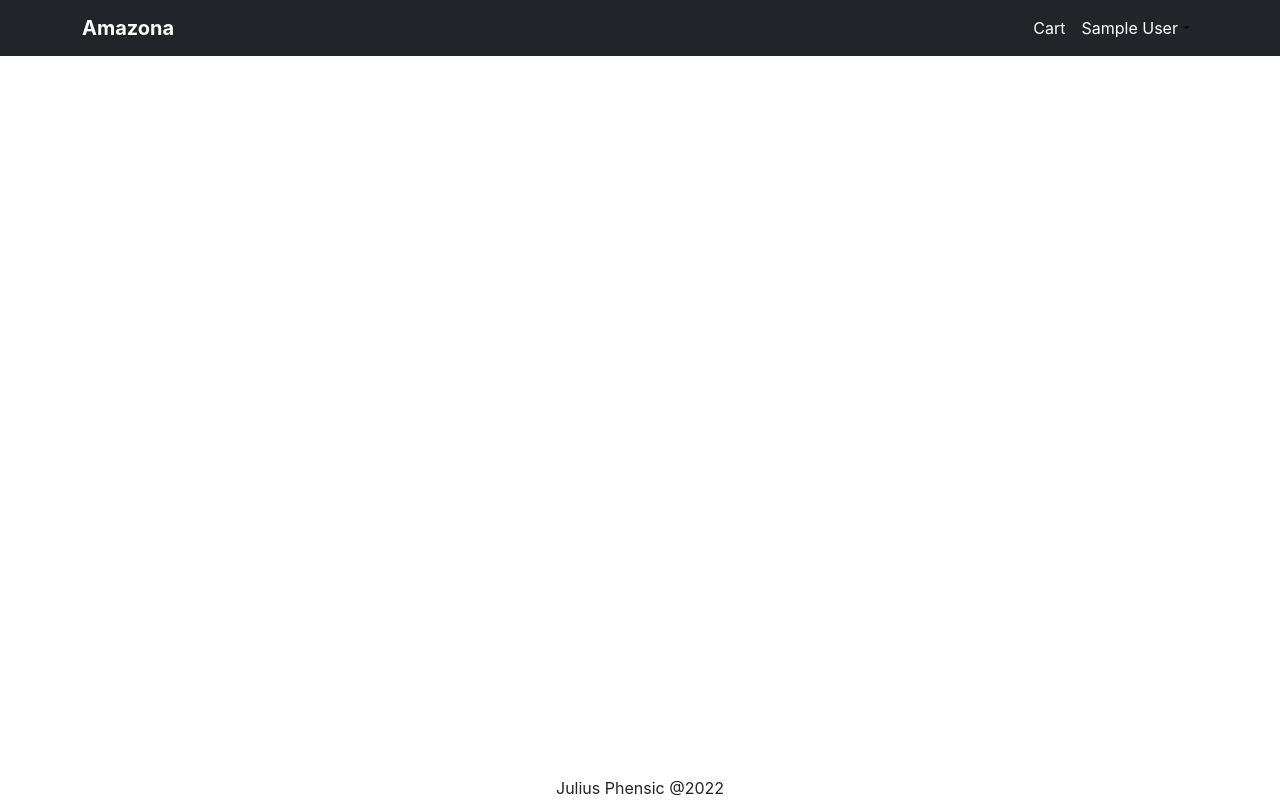
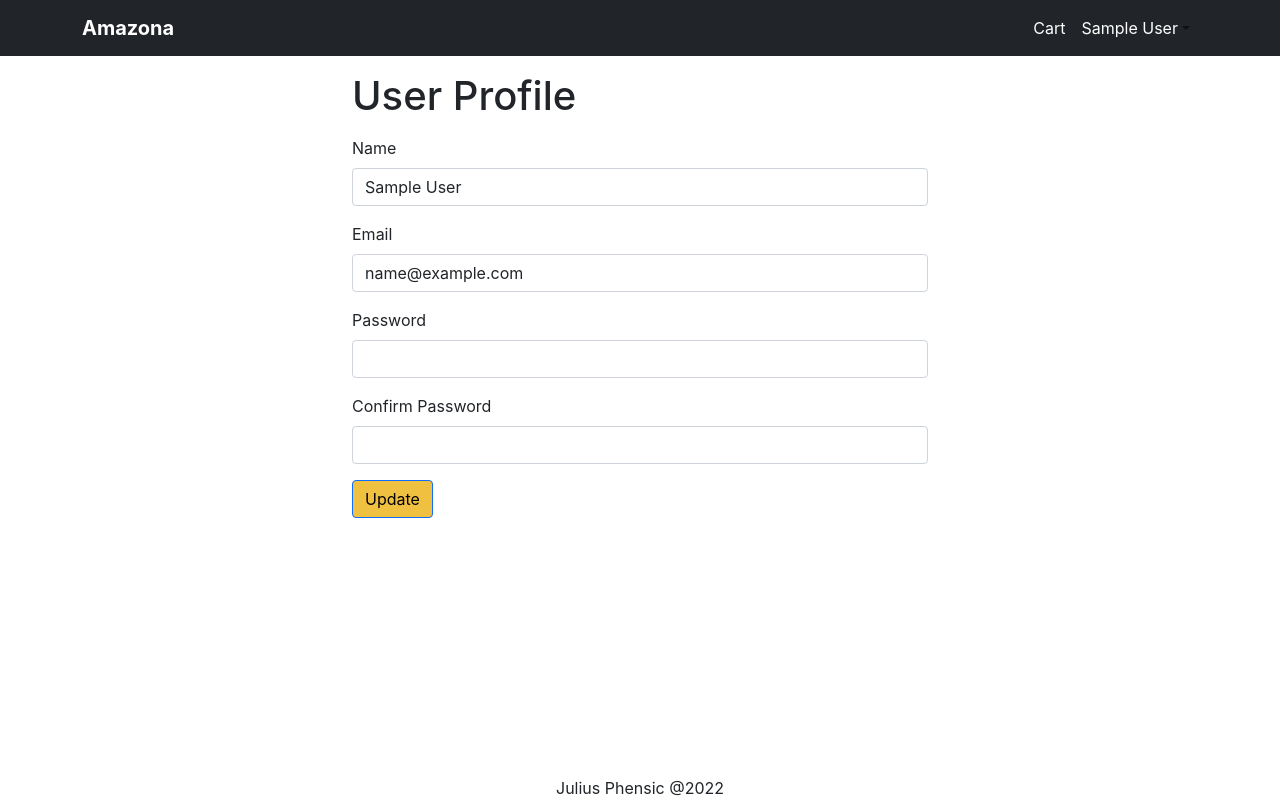
Before and after one commit to Julius170/MERN-Website, a React (Create React App) app in the folder frontend/: page /profile in a window 1280 px wide. Built offline with nearby package versions, Linux system fonts and the light colour scheme; sample sign-in values are in the browser's storage.

Commit message:
added the profile screen (has a few bugs too)

```diff
--- a/frontend/src/App.js
+++ b/frontend/src/App.js
@@ -16,6 +16,7 @@
 import PlaceOrderScreen from './screens/PlaceOrderScreen';
 import OrderScreen from './screens/OrderScreen';
 import OrderHistoryScreen from './screens/OrderHistoryScreen';
+import ProfileScreen from './screens/ProfileScreen';
 
 
 function App() {
@@ -27,6 +28,7 @@
       localStorage.removeItem('userInfo');
       localStorage.removeItem('shippingAddress');
       localStorage.removeItem('paymentMethod');
+      window.location.href = '/signin';
     };
   return (
      <BrowserRouter>
@@ -97,6 +99,7 @@
               <Route path='/placeorder' element={<PlaceOrderScreen />} />
               <Route path='/order/:id' element={<OrderScreen />} />
               <Route path='/orderhistory' element={<OrderHistoryScreen />} />
+              <Route path='/profile' element={<ProfileScreen />} />
               <Route path='/' element={<HomeScreen />} />
             </Routes>
           </Container>
--- a/frontend/src/index.js
+++ b/frontend/src/index.js
@@ -26,5 +26,5 @@
 
 // If you want to start measuring performance in your app, pass a function
 // to log results (for example: reportWebVitals(console.log))
-// or send to an analytics endpoint. Learn more: https://bit.ly/CRA-vitals
+// or send to an analytics endpoint. Learn more: https:/ /bit.ly/CRA-vitals
 reportWebVitals();
--- a/frontend/src/screens/ProductScreen.js
+++ b/frontend/src/screens/ProductScreen.js
@@ -8,7 +8,6 @@
 import MessageBox from "../components/MessageBox";
 import { getError } from "../utils";
 import { Store } from "../Store";
-// import Product from "../components/Products";
 
 const reducer = (state, action) => {
     switch(action.type) {
--- /dev/null
+++ b/frontend/src/screens/ProfileScreen.js
@@ -0,0 +1,106 @@
+import React, { useContext, useReducer, useState } from 'react'
+import { Store } from '../Store'
+import { Helmet } from 'react-helmet-async';
+import { Form, Button } from 'react-bootstrap';
+import { toast } from 'react-toastify';
+import { getError } from '../utils';
+import axios from 'axios';
+
+
+const reducer = (state, action) => {
+    switch (action.type) {
+        case'UPDATE_REQUEST':
+            return {...state, loadingUpdate: true };
+        case 'UPDATE_SUCCESS':
+            return {...state, loadingUpdate: false };
+        case 'UPDATE_FAIL':
+            return {...state, loadingUpdate: false};
+        default:
+            return state;
+    }
+};
+
+export default function ProfileScreen() {
+    const { state,  dispatch: ctxDispatch } = useContext(Store);
+    const { userInfo } = state;
+    const [ name, setName ] = useState(userInfo.name);
+    const [ email, setEmail ] = useState(userInfo.email);
+    const [ password, setPassword ] = useState('');
+    const [ confirmPassword, setConfirmPassword ] = useState('');
+
+    const [{ loadingUpdate }, dispatch] = useReducer( reducer, {
+        loadingUpdate: false
+    })
+
+    const submitHandler = async (e) => {
+        e.preventDefault();
+        try {
+            const { data } = await axios.put(
+                'http://localhost:5000/api/users/profile',
+                {
+                    name,
+                    email,
+                    password,
+                },
+                {
+                    headers: {Authorization: `Bearer ${userInfo.token}`},
+                }
+            );
+            dispatch({
+                type: 'UPDATE_SUCCESS',
+            });
+            ctxDispatch({type: 'USER_SIGNIN', payload: data });
+            localStorage.setItem('userInfo', JSON.stringify(data));
+            toast.success("User updated successfully")
+        }catch (err) {
+            dispatch({
+                type: 'FETCH_FAIL',
+            });
+            toast.error(getError(err));
+        }
+    };
+
+  return (
+    <div className='container small-container'>
+        <Helmet>
+            <title>User Profile</title>
+        </Helmet>
+        <h1 className="my-3">User Profile</h1>
+        <Form onSubmit={submitHandler}>
+            <Form.Group className='mb-3' controlId='name'>
+                <Form.Label>Name</Form.Label>
+                <Form.Control
+                value={name}
+                onChange={(e) => setName(e.target.value)}
+                required />
+
+            </Form.Group>
+            <Form.Group className='mb-3' controlId='name'>
+                <Form.Label>Email</Form.Label>
+                <Form.Control
+                type='email'
+                value={email}
+                onChange={(e) => setEmail(e.target.value)}
+                required />
+
+            </Form.Group>
+            <Form.Group className='mb-3' controlId='password'>
+                <Form.Label>Password</Form.Label>
+                <Form.Control
+                type="password"
+                onChange={(e) => setPassword(e.target.value)} />
+            </Form.Group>
+            <Form.Group className='mb-3' controlId='confirmPassword'>
+                <Form.Label>Confirm Password</Form.Label>
+                <Form.Control
+                type="password"
+                onChange={(e) => setConfirmPassword(e.target.value)} />
+            </Form.Group>
+            <div className='mb-3'>
+                <Button type='submit'> Update </Button>
+            </div>
+
+        </Form>
+    </div>
+  )
+}
--- a/frontend/src/screens/ShippingAddressScreen.js
+++ b/frontend/src/screens/ShippingAddressScreen.js
@@ -26,7 +26,7 @@
         }, [userInfo, navigate])
 
     const submitHandler = (e) => {
-        e.preventDefault();
+        // e.preventDefault();
         ctxDispatch({
             type: 'SAVE-SHIPPING-ADDRESS',
             payload: {
--- a/frontend/src/screens/SignupScreen.js
+++ b/frontend/src/screens/SignupScreen.js
@@ -22,7 +22,6 @@
     const [confirmPassword, setConfirmPassword] = useState('');
 
     const submitHandler = async (e) => {
-        e.preventDefault();
         if (password !== confirmPassword) {
             toast.error('Password do not match');
             return;
--- a/frontend/src/utils.js
+++ b/frontend/src/utils.js
@@ -1,5 +1,6 @@
 export const getError = (error) => {
-    return (error.response && error.response.data.message)
+    return ((error.response && error.response.data.message)
     ? error.response.data.message
-    : error.response.data.message;
+    : error.response.data.message
+    );
 };
```
Also changed, not shown: 1 other file (tests, documents, lock files or other folders).
